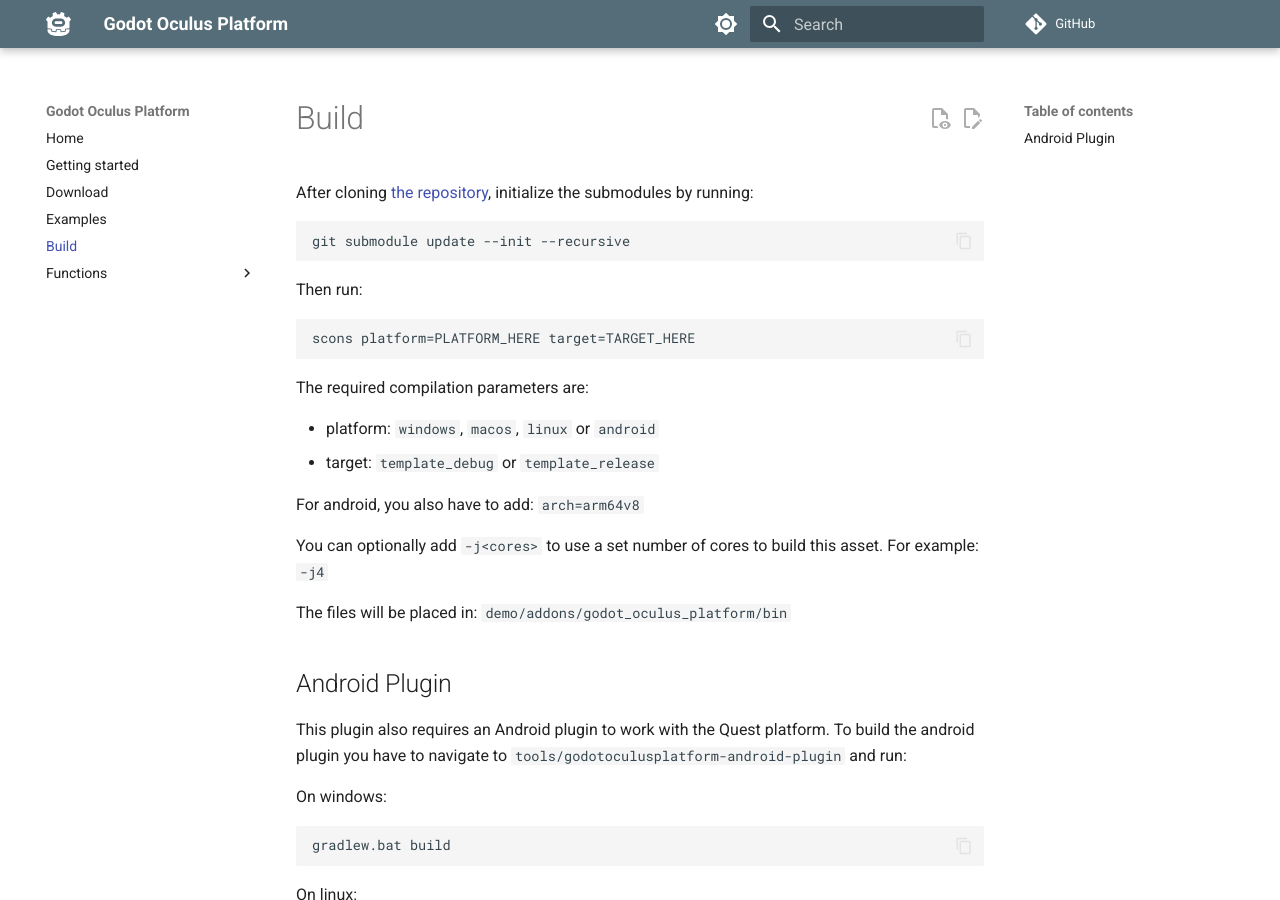
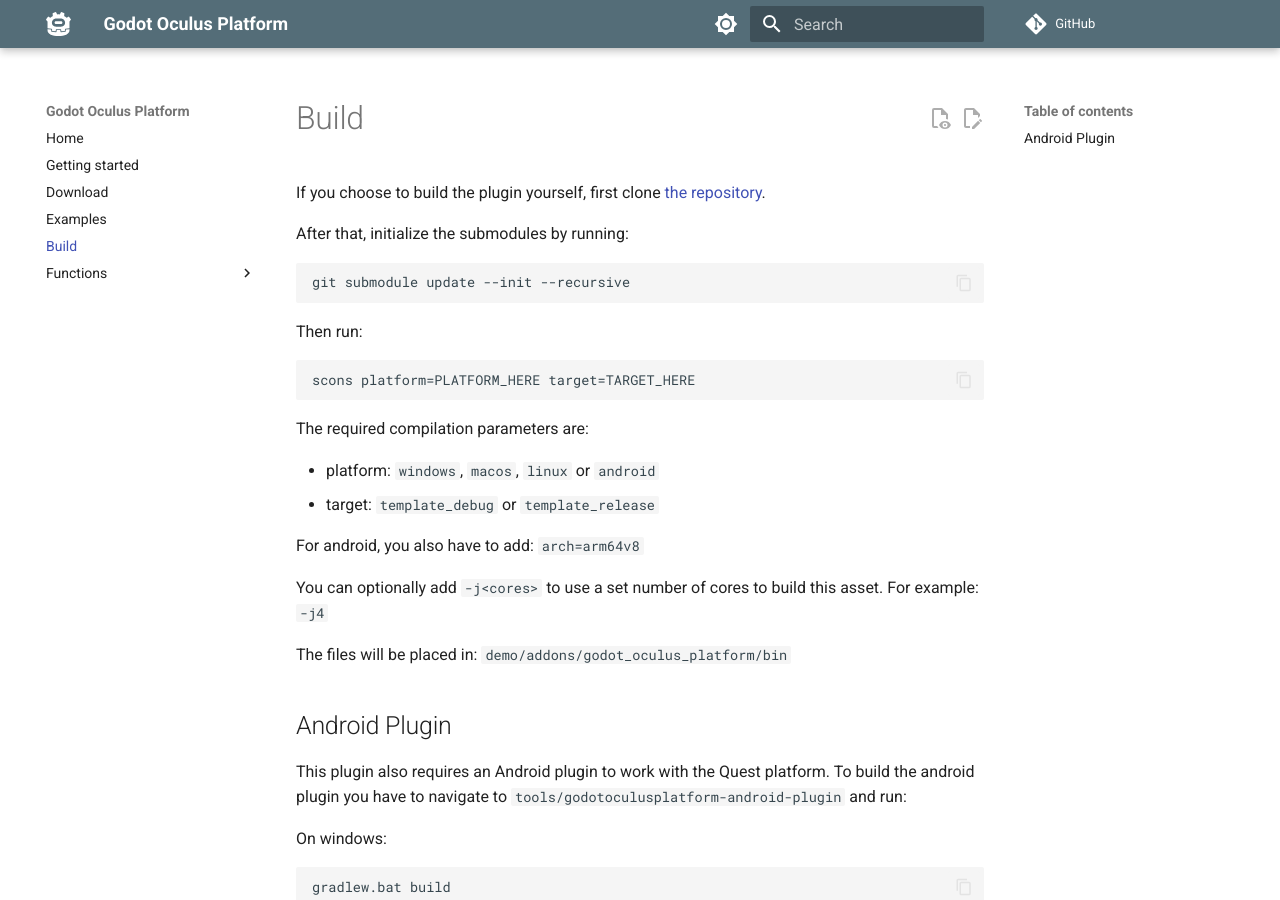
Before and after one commit to decacis/godot_oculus_platform, an MkDocs documentation site: the page built from docs/build.md, in a window 1280 px wide and 900 px high. Built offline with MkDocs 1.6.1 and Material for MkDocs 9.7.7, drawn with Linux system fonts in a browser that asks for light colours; comment, search, counter and statistics services are not loaded.

Commit message:
Clarifying build section

````diff
--- a/docs/build.md
+++ b/docs/build.md
@@ -1,5 +1,7 @@
 # Build
-After cloning [the repository](https://github.com/decacis/godot_oculus_platform), initialize the submodules by running:
+If you choose to build the plugin yourself, first clone [the repository](https://github.com/decacis/godot_oculus_platform).
+
+After that, initialize the submodules by running:
 ```
 git submodule update --init --recursive
 ```
````
